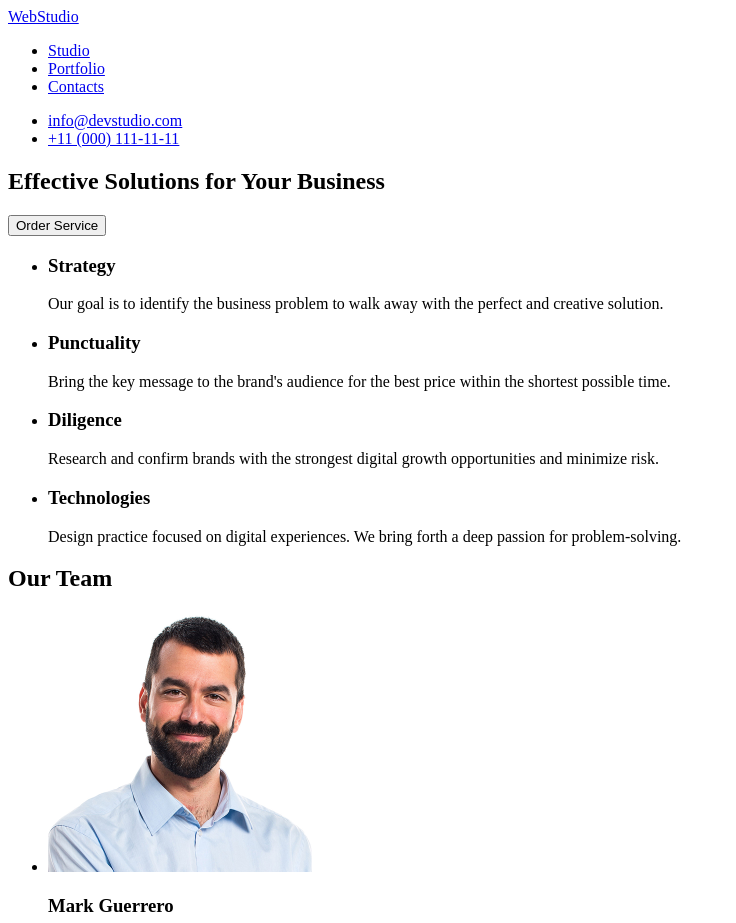
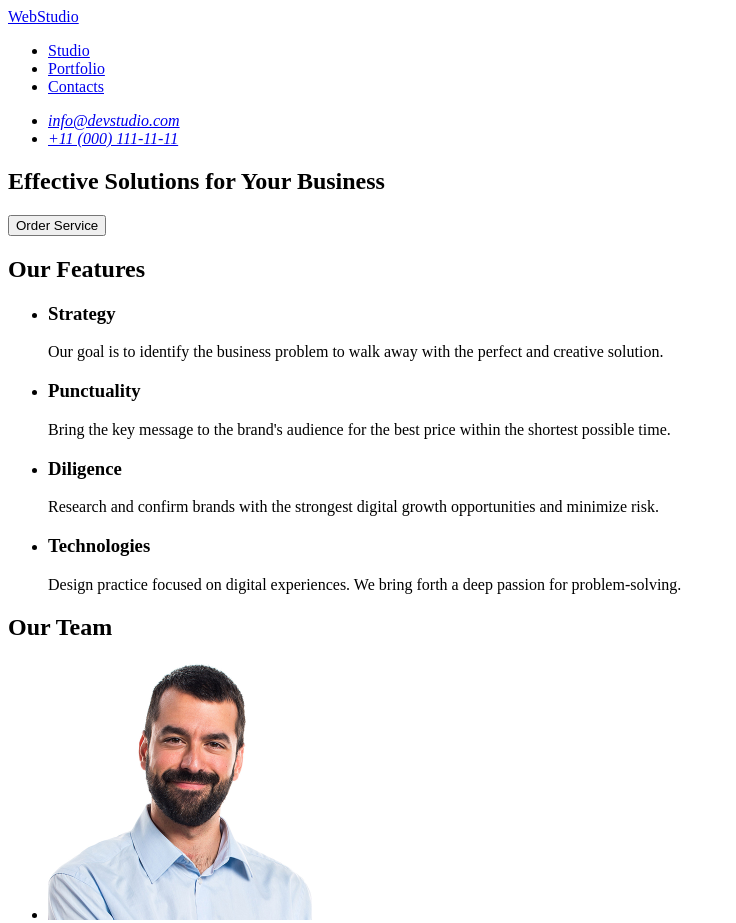
Before and after one commit to amlnkk/goit-markup-hw-01, a plain HTML site: page index.html in a window 1280 px wide. Shown: the top 923 px of the page, without its empty margins (0-736 px from the left). Drawn offline with Linux system fonts and the light colour scheme.

Commit message:
Code errors fixed

```diff
--- a/index.html
+++ b/index.html
@@ -8,18 +8,20 @@
 
   <body>
     <header>
-      <a href="./index.html">WebStudio</a>
       <nav>
+        <a href="./index.html">WebStudio</a>
         <ul>
           <li><a href="./index.html">Studio</a></li>
           <li><a href="./index.html">Portfolio</a></li>
           <li><a href="./index.html">Contacts</a></li>
         </ul>
       </nav>
-      <ul>
-        <li><a href="mailto:info@devstudio.com">info@devstudio.com</a></li>
-        <li><a href="tel:+110001111111">+11 (000) 111-11-11</a></li>
-      </ul>
+      <address>
+        <ul>
+          <li><a href="mailto:info@devstudio.com">info@devstudio.com</a></li>
+          <li><a href="tel:+110001111111">+11 (000) 111-11-11</a></li>
+        </ul>
+      </address>
     </header>
     <main>
       <section>
@@ -27,6 +29,7 @@
         <button type="button">Order Service</button>
       </section>
       <section>
+        <h2>Our Features</h2>
         <ul>
           <li>
             <h3>Strategy</h3>
```
